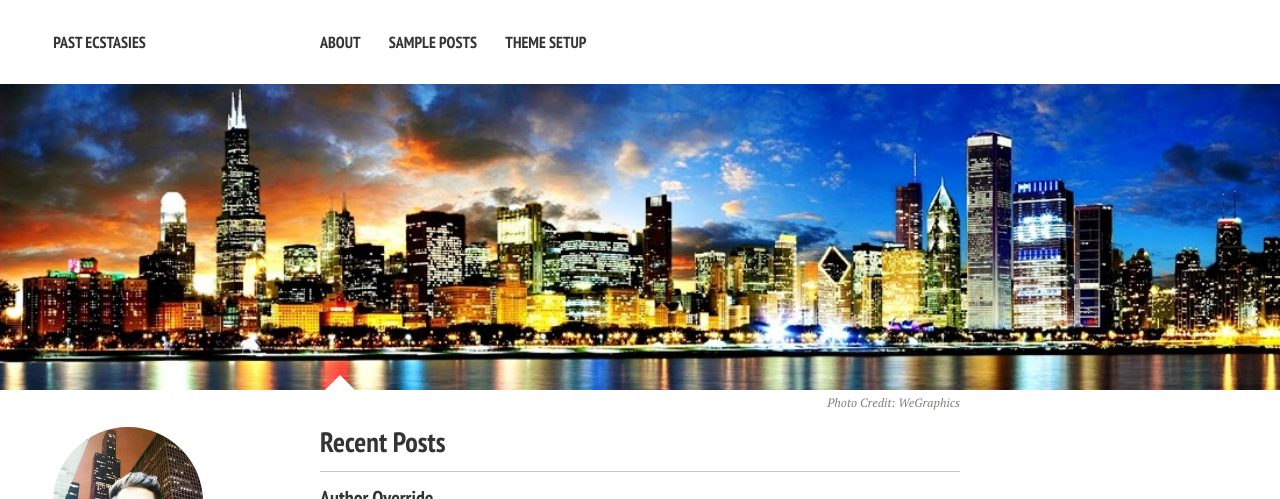
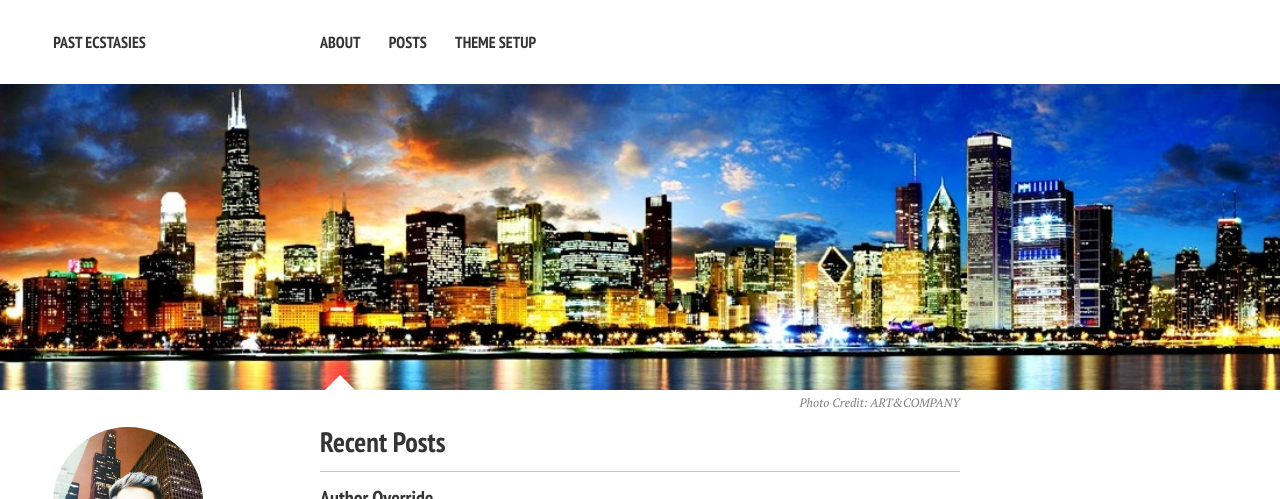
Before and after one commit to DhananjayGupta300/DhananjayGupta300.github.io, a Jekyll site: the page built from index.md, in a window 1280 px wide. Shown: the top 499 px of the page. Built offline with Jekyll 4.4.1, drawn with Linux system fonts in a browser that asks for light colours; nearby versions of some CDN libraries.

Commit message:
changes to index and navigation links

```diff
--- a/_data/navigation.yml
+++ b/_data/navigation.yml
@@ -3,7 +3,7 @@
 - title: About
   url: /about/
 
-- title: Sample Posts
+- title: Posts
   url: /posts/
 
 - title: Theme Setup
--- a/index.md
+++ b/index.md
@@ -4,6 +4,6 @@ excerpt: "A minimal Jekyll theme for your blog by designer Michael Rose."
 tags: [Jekyll, theme, responsive, blog, template]
 image:
   feature: sample-image-1.jpg
-  credit: WeGraphics
-  creditlink: http://wegraphics.net/downloads/free-ultimate-blurred-background-pack/
+  credit: ART&COMPANY
+  creditlink: http://www.artandcompany.net/chicago-skylines.html
 ---
```
